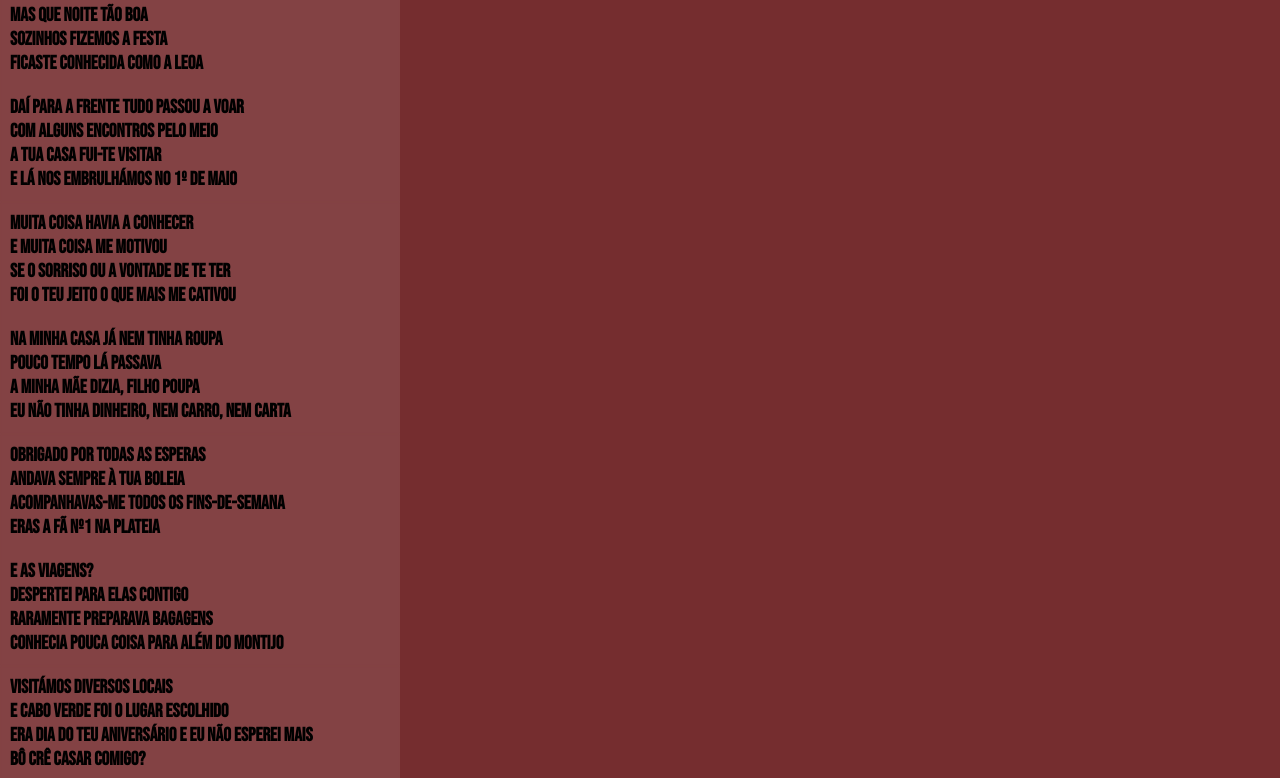
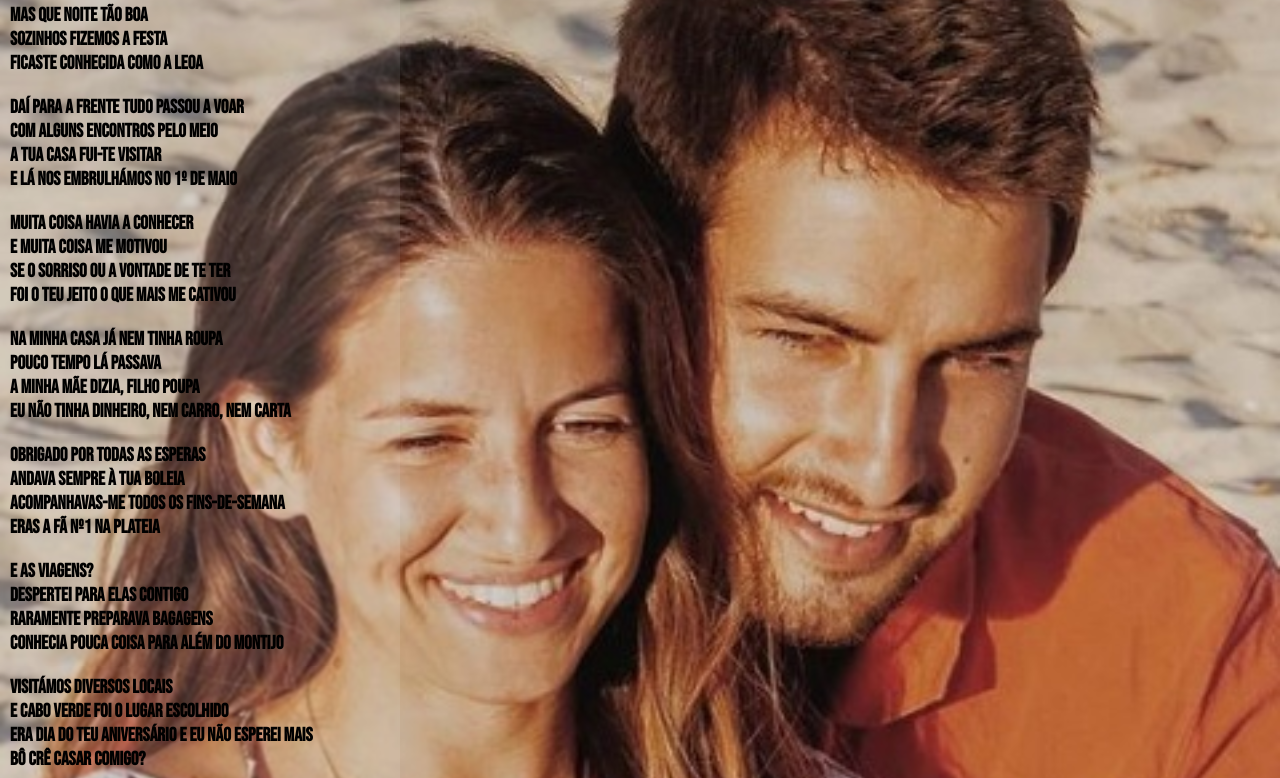
Before and after one commit to GilEspertoCosta/aniversarioPipa, a plain HTML site: page index.html in a window 1280 px wide. Shown: the part 79-857 px from the top of the page. Drawn offline with Linux system fonts and the light colour scheme.

Commit message:
mudanças

```diff
--- a/style.css
+++ b/style.css
@@ -18,7 +18,7 @@
 body {
     background-color: var(--cor3);
     line-height: 1.5em ;
-    background-image: url('../aniversario-pipa/imagens/fundo.jpg');
+    background-image: url(fundo.jpg);
     background-repeat: no-repeat;
     background-position: center center;
     background-size: cover;
```
Also changed, not shown: fundo.jpg (renamed from imagens/fundo.jpg), imagens/fundo.png (deleted), imagens/fundosantorini.png (deleted), 1 other file.
